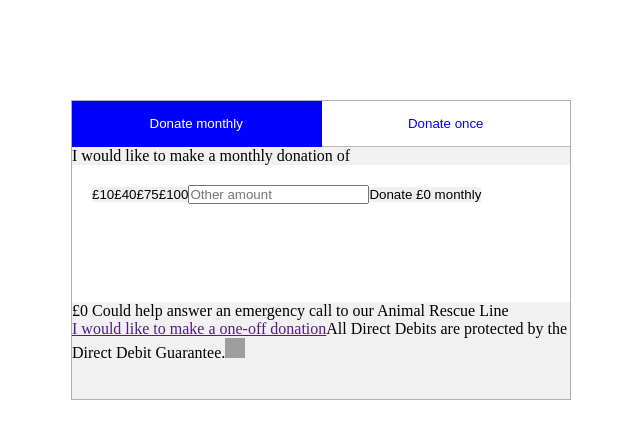
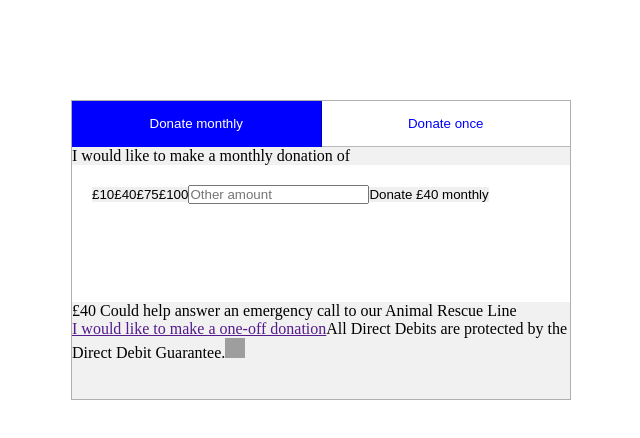
Before and after one commit to justtoconfirm/donation-component, a Gatsby site: page / in a window 1280 px wide. Shown: the full height of the page, 319-959 px from the left. Built offline with nearby package versions, Linux system fonts and the light colour scheme; Gatsby itself is replaced by a stand-in of ours; grey boxes are pictures that could not be loaded.

Commit message:
Set the default donation state to be '40'

```diff
--- a/src/components/molecules/donation/Donation.js
+++ b/src/components/molecules/donation/Donation.js
@@ -12,7 +12,7 @@ const Donation = () => {
 	})
 
 	const [ donationAmount, setDonationAmount ] = useState(() => {
-		return 0
+		return 40
 	})
 
 	const toggleTab = index => {
```
